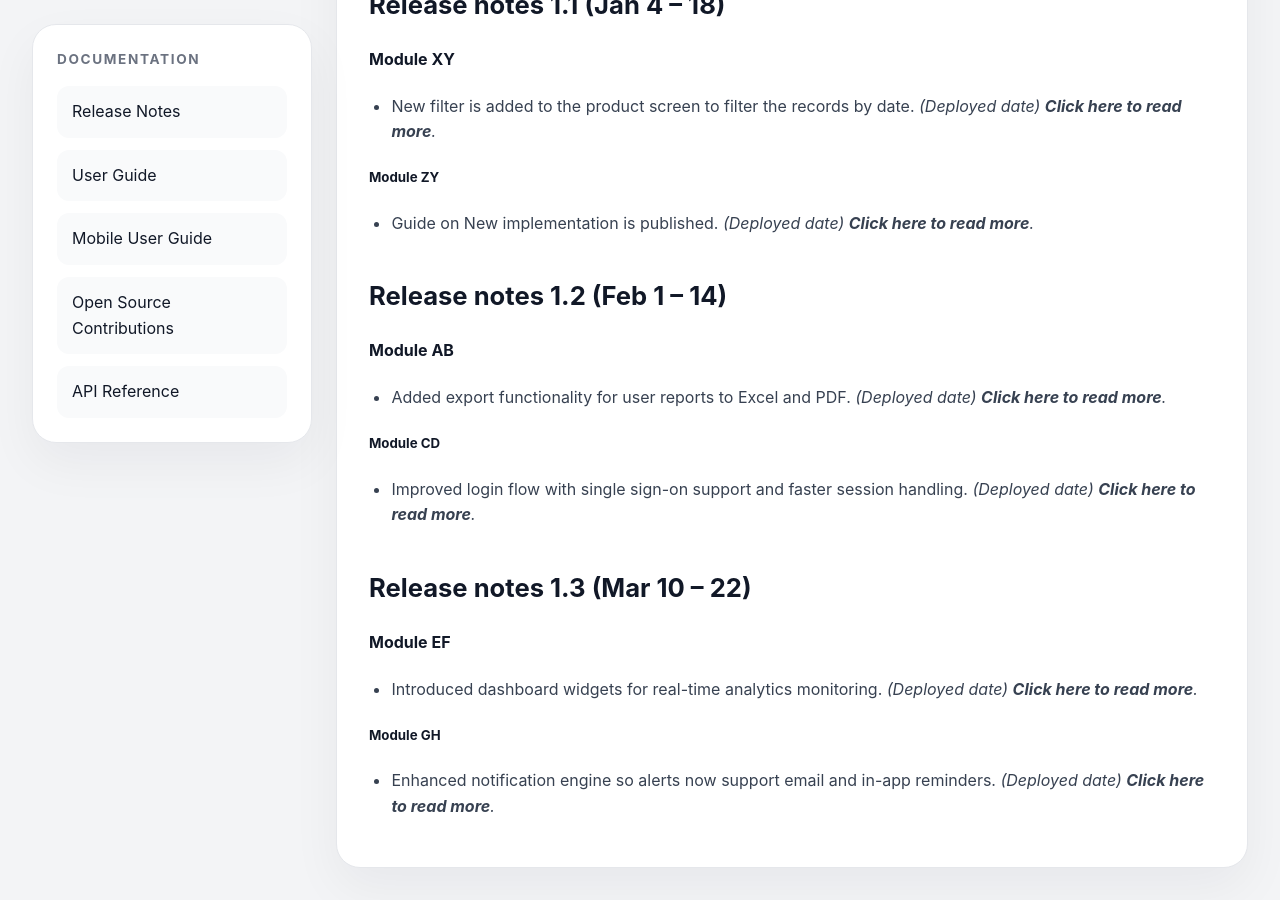
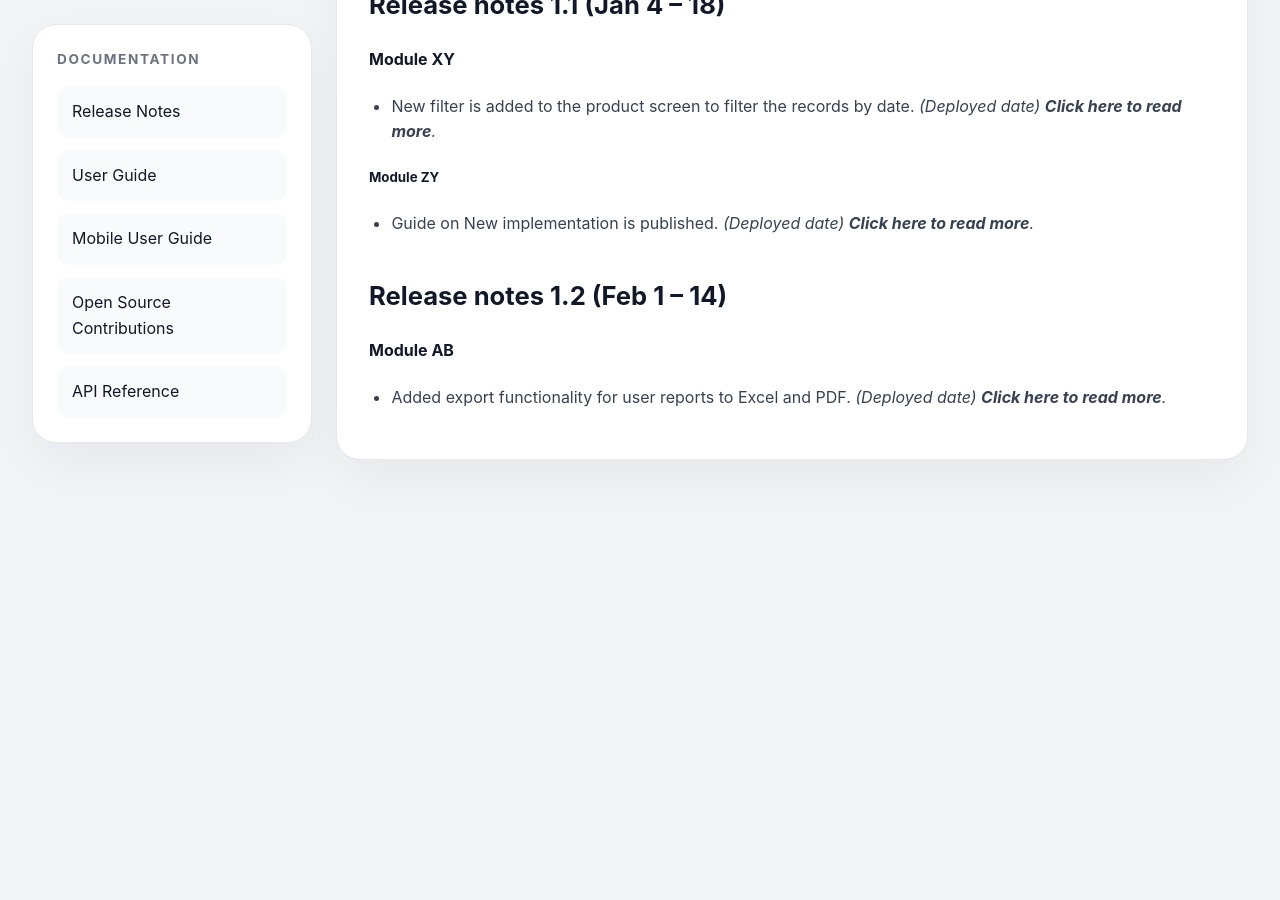
Before and after one commit to Venkat4real/FriedNotes, a Jekyll site: the page built from docs/release_notes.md, in a window 1280 px wide and 900 px high, scrolled down 593 px. Built offline with Jekyll 4.4.1, drawn with Linux system fonts in a browser that asks for light colours; after the commit the page ends 1085 px from its top, so only the background shows below that.

Commit message:
Cleanup release notes by removing old module entries
Removed details for Module CD, EF, and GH from release notes.

```diff
--- a/docs/release_notes.md
+++ b/docs/release_notes.md
@@ -30,17 +30,3 @@ description: Keep up with the latest product updates, releases, and feature enha
 #### Module AB
 
 - Added export functionality for user reports to Excel and PDF. *(Deployed date) **Click here to read more**.*
-
-##### Module CD
-
-- Improved login flow with single sign-on support and faster session handling. *(Deployed date) **Click here to read more**.*
-
-## Release notes 1.3 (Mar 10 – 22)
-
-#### Module EF
-
-- Introduced dashboard widgets for real-time analytics monitoring. *(Deployed date) **Click here to read more**.*
-
-##### Module GH
-
-- Enhanced notification engine so alerts now support email and in-app reminders. *(Deployed date) **Click here to read more**.*
```
